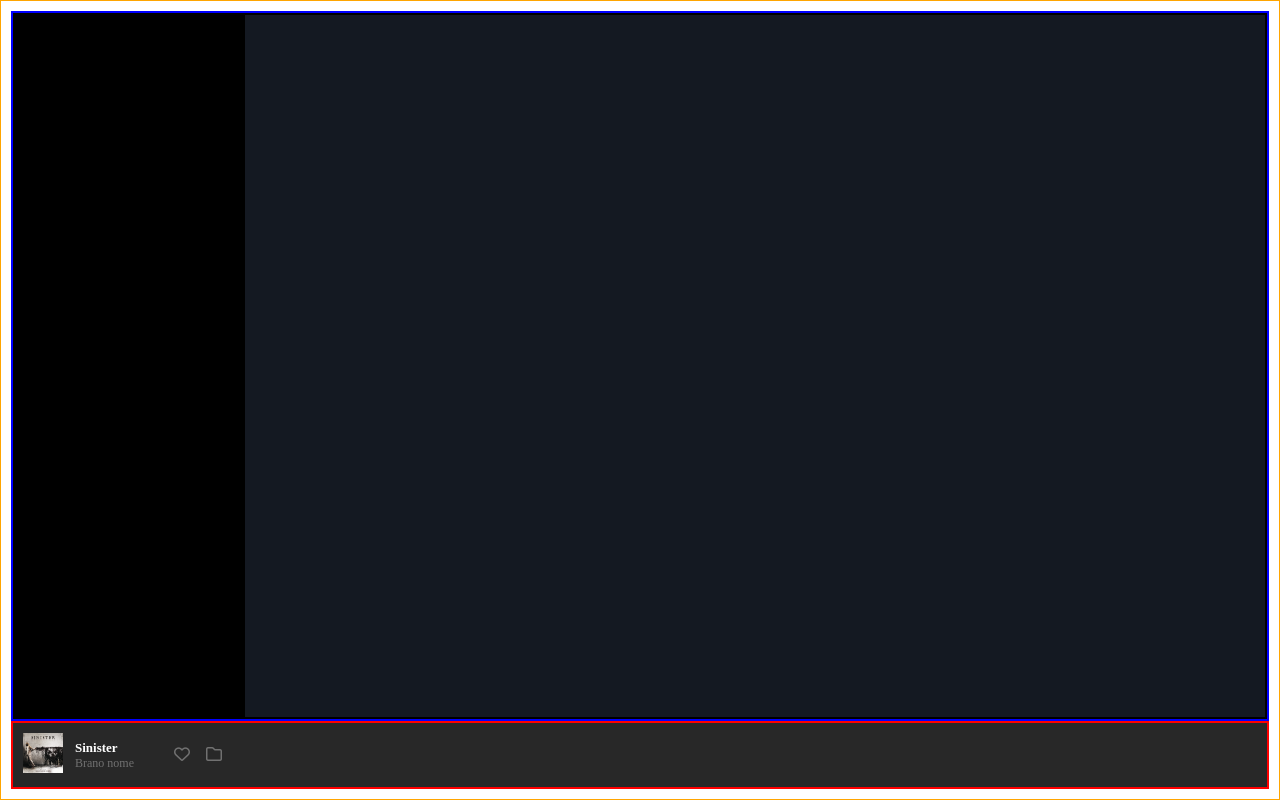
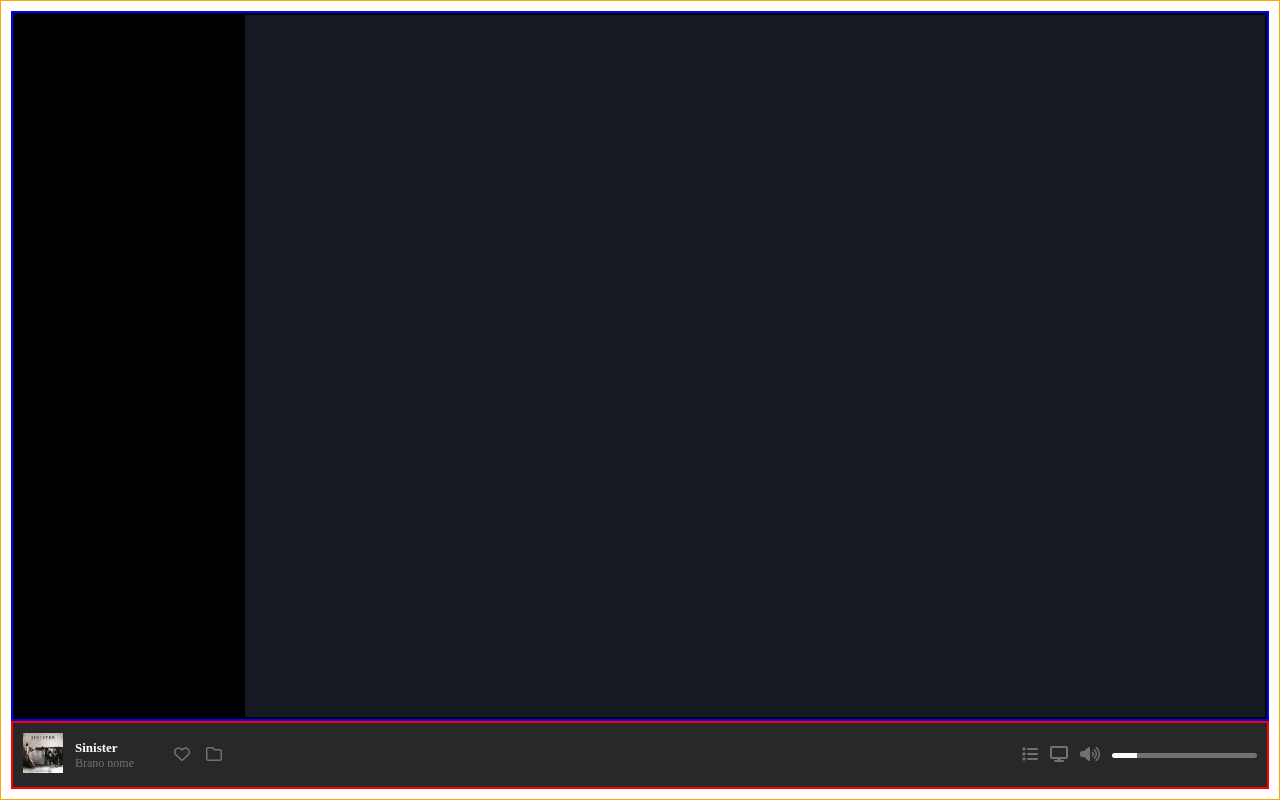
Before and after one commit to igorliotta/html-css-spotifyweb, a plain HTML site: page index.html in a window 1280 px wide. Drawn offline with Linux system fonts and the light colour scheme.

Commit message:
Added: player left section with the icons and the timebar in html and css style

```diff
--- a/css/app.css
+++ b/css/app.css
@@ -68,6 +68,8 @@ body {
 .container-player {
     min-height: 50px;
     background-color: var(--dark-grey);
+    display: flex;
+    justify-content: space-between;
 }
 
 .brano-img {
@@ -101,6 +103,36 @@ body {
 .player-right-section-text-name {
     font-size: 12px;
     color: var(--grey);
+}
+
+.player-left-section {
+    display: flex;
+}
+
+.player-left-section-icons {
+    display: flex;
+    align-items: center;
+}
+
+.timebar-light-white {
+    width: 25px;
+    font-size: 1px;
+    color: var(--light-white);
+    background-color: var(--light-white);
+    border-top-left-radius: 20px;
+    border-bottom-left-radius: 20px;
+    line-height: 5px;
+}
+
+
+.timebar-grey {
+    width: 120px;
+    font-size: 1px;
+    color: var(--grey);
+    background-color: var(--grey);
+    border-top-right-radius: 20px;
+    border-bottom-right-radius: 20px;
+    line-height: 5px;
 }
 
 
--- a/index.html
+++ b/index.html
@@ -34,8 +34,8 @@
                         <p class="player-right-section-text-name">Brano nome</p>
                     </div>
                     <div class="player-right-section-icon">
-                        <i class="icon fa-regular fa-heart"></i>
-                        <i class="icon fa-regular fa-folder"></i>
+                        <a href="#" class="icon"><i class="fa-regular fa-heart"></i></a>
+                        <a href="#" class="icon"><i class="fa-regular fa-folder"></i></a>
                     </div>
                 </div>
 
@@ -43,7 +43,25 @@
 
 
                 <div class="player-center-section"></div>
-                <div class="player-left-section"></div>
+                <div class="player-left-section">
+                    <ul class="player-left-section-icons">
+                        <li>
+                            <a href="#" class="icon"><i class="fa-solid fa-list"></i></a>
+                        </li>
+                        <li>
+                            <a href="#" class="icon"><i class="fa-solid fa-display"></i></a>
+                        </li>
+                        <li>
+                            <a href="#" class="icon"><i class="fa-solid fa-volume-high"></i></a>
+                        </li>
+                        <li class="timebar-light-white">
+                            ciao
+                            <li class="timebar-grey">
+                                ciao
+                            </li>
+                        </li>
+                    </ul>
+                </div>
             </div>
 
     </div>
```
